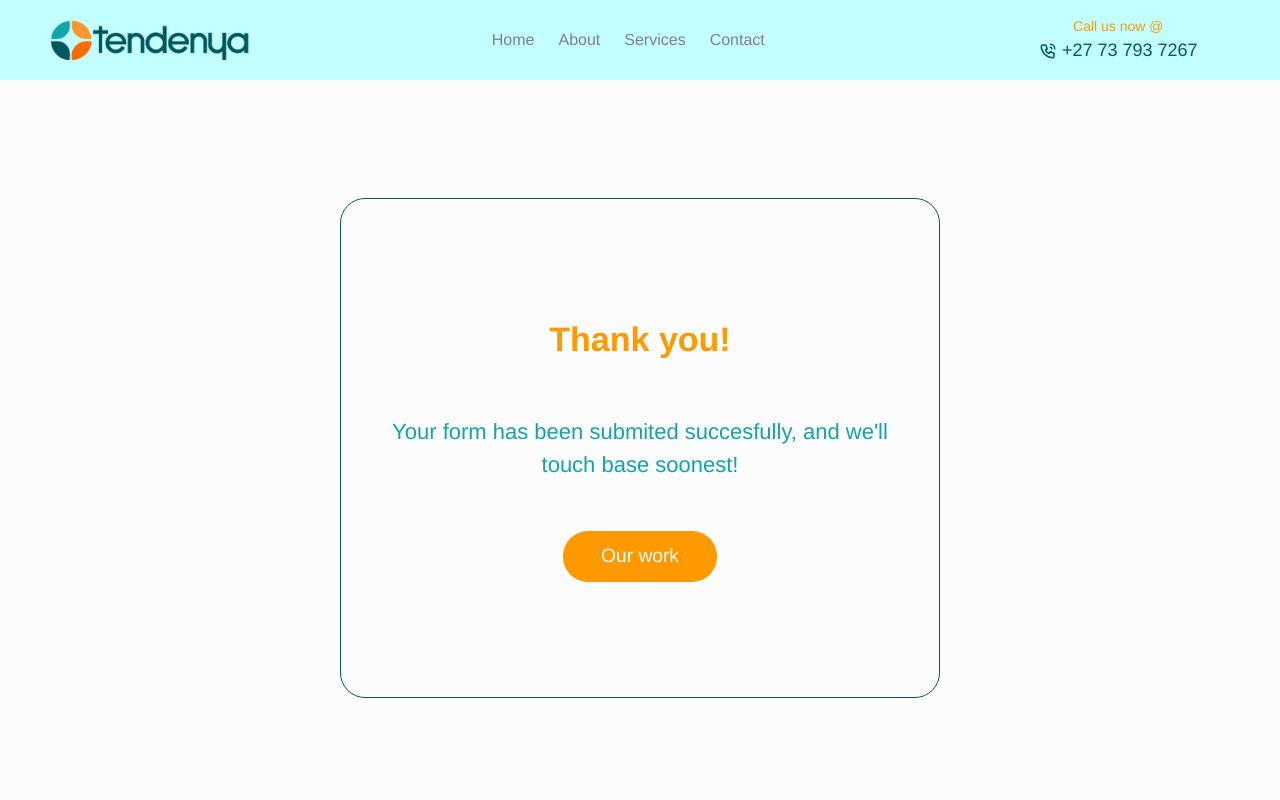
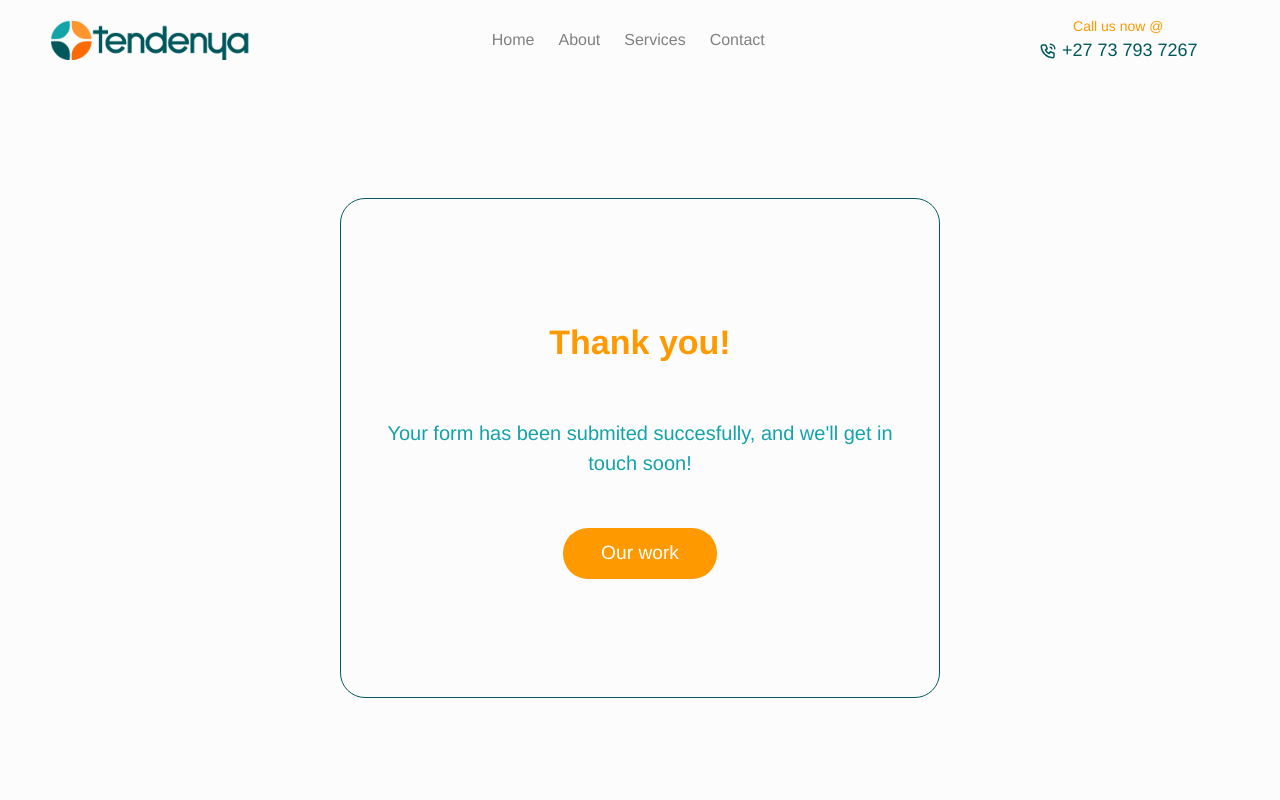
Before and after one commit to ntende-Dev/tendenyaweb, a Next.js app: page /thanks in a window 1280 px wide. Shown: the top 800 px of the page. Built offline with nearby package versions, Linux system fonts and the light colour scheme.

Commit message:
edited the styles

```diff
--- a/app/components/Nav/Nav.module.scss
+++ b/app/components/Nav/Nav.module.scss
@@ -10,7 +10,6 @@
   position: fixed;
   top: 0px;
   z-index: 99999999;
-  background-color: rgb(196, 255, 255);
 
   /* Mobile Devices */
   @media (max-width: 320px) {
--- a/app/thanks/Thanks.module.scss
+++ b/app/thanks/Thanks.module.scss
@@ -15,7 +15,7 @@
 
   p {
     color: $teal;
-    font-size: 22px;
+    font-size: 20px;
     text-align: center;
   }
 
--- a/app/thanks/page.tsx
+++ b/app/thanks/page.tsx
@@ -6,7 +6,7 @@ const Thanks = () => {
       <div className={t.thanksWrapper}>
         <h1>Thank you!</h1>
         <p>
-          Your form has been submited succesfully, and we'll touch base soonest!
+          Your form has been submited succesfully, and we'll get in touch soon!
         </p>
         <button className={t.contactBtn}>Our work</button>
       </div>
```
